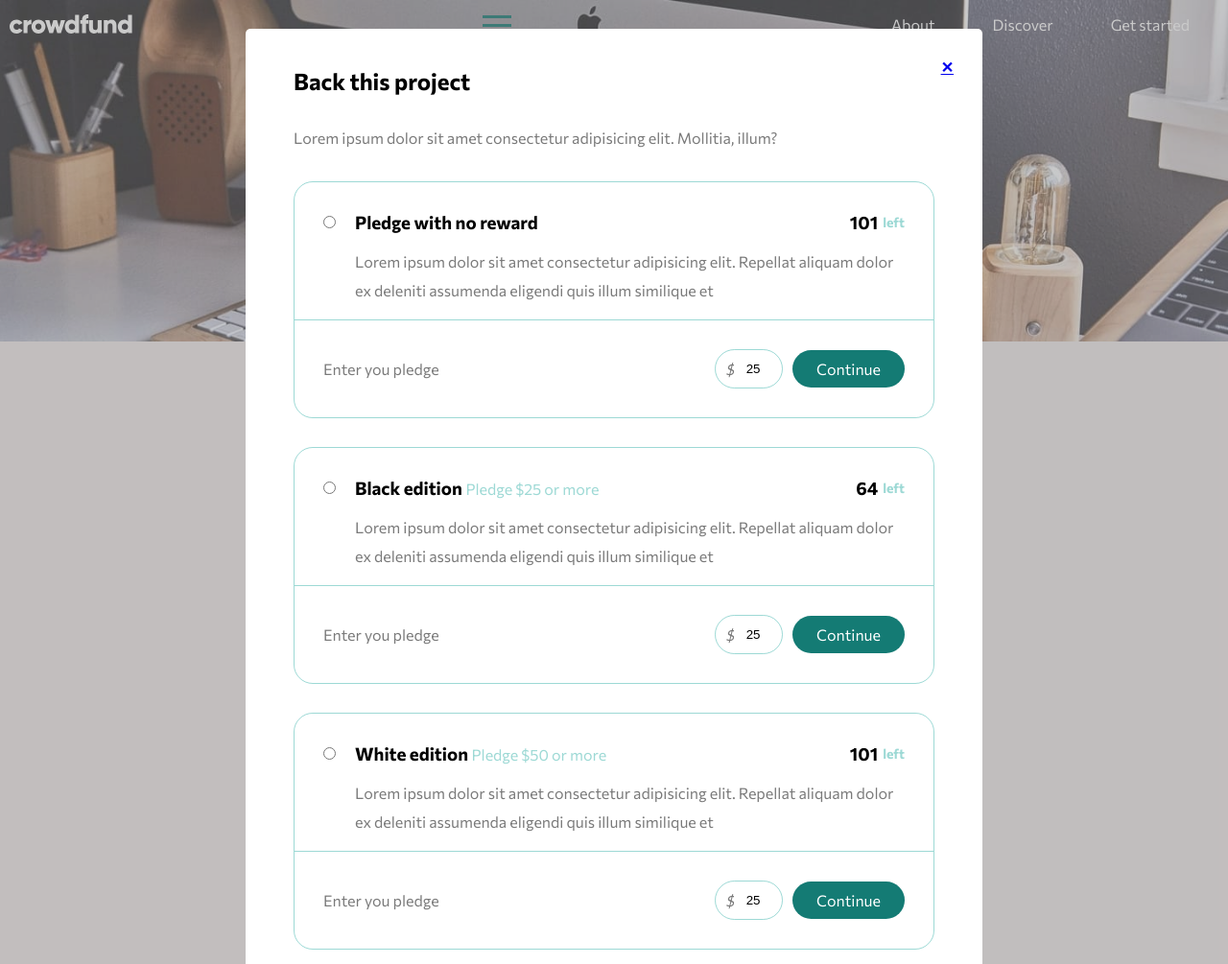
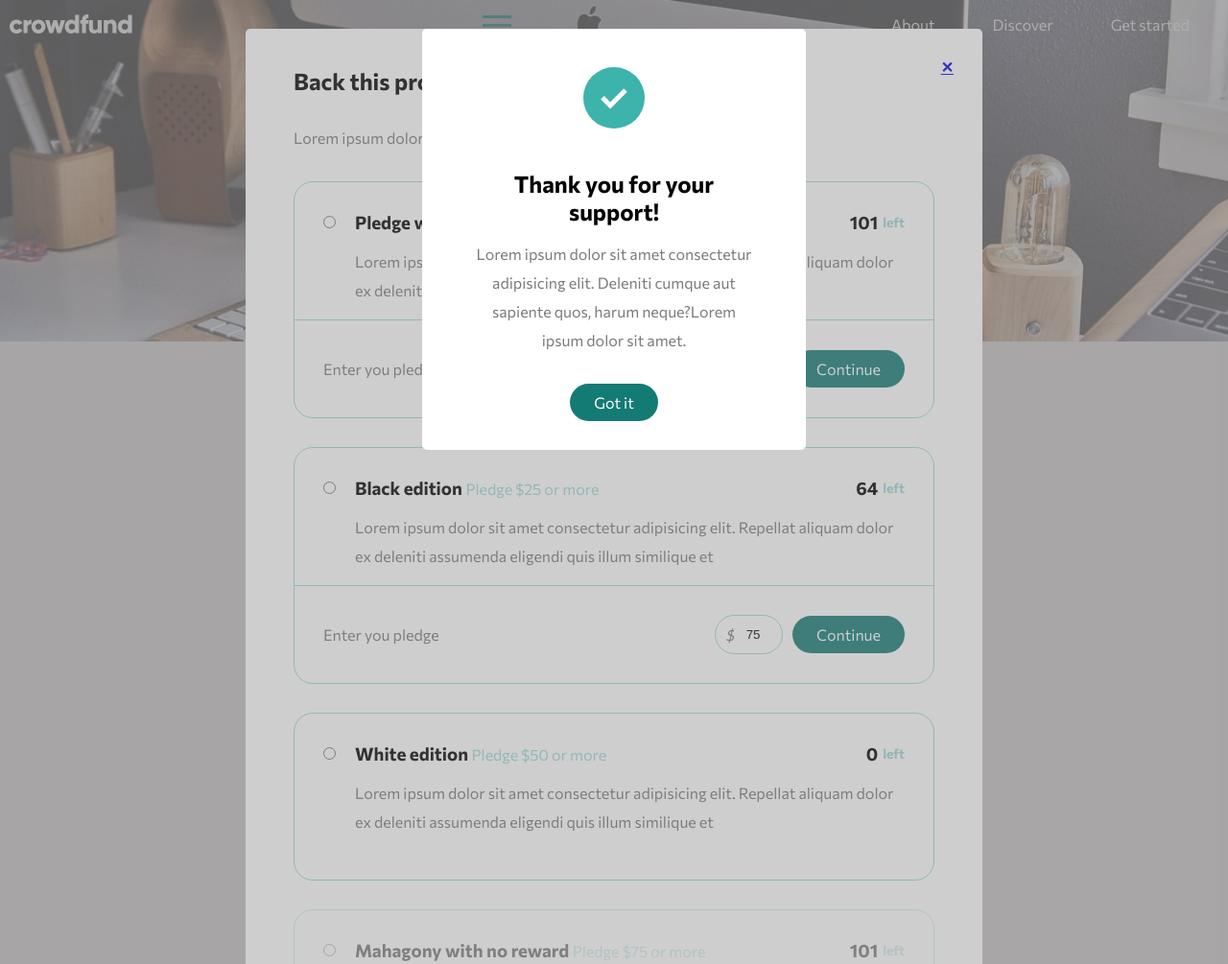
Before and after one commit to nivanovic7/crowdfundingFM, a website: page index.html in a window 1280 px wide. Shown: the top 1005 px of the page at 96% size. Drawn offline with Linux system fonts and the light colour scheme.

Commit message:
Added thanks modal

```diff
--- a/index.html
+++ b/index.html
@@ -72,7 +72,7 @@
             <span>Enter you pledge</span>
             <div class="btn--donate">
               <i>$</i>
-              <input min="25" value="25" type="number" id="amount" />
+              <input min="75" value="75" type="number" id="amount" />
             </div>
 
             <label for="amount"><a href="#" class="btn">Continue</a></label>
@@ -85,7 +85,7 @@
             <label for="white-edition">
               <h3 class="heading--tertiary u-margin-bottom-small">
                 White edition
-                <span>101</span>
+                <span>0</span>
               </h3>
               <p class="paragraph u-margin-bottom-small">
                 Lorem ipsum dolor sit amet consectetur adipisicing elit.
@@ -94,11 +94,11 @@
               </p>
             </label>
           </div>
-          <div class="modal__card--extension">
+          <div class="modal__card--extension hide">
             <span>Enter you pledge</span>
             <div class="btn--donate">
               <i>$</i>
-              <input min="25" value="25" type="number" id="amount" />
+              <input min="100" value="100" type="number" id="amount" />
             </div>
 
             <label for="amount"><a href="#" class="btn">Continue</a></label>
@@ -129,6 +129,24 @@
 
             <label for="amount"><a href="#" class="btn">Continue</a></label>
           </div>
+        </div>
+      </div>
+
+      <div class="modal__thanks">
+        <div class="message section">
+          <img
+            class="u-margin-bottom-medium"
+            src="./images/icon-check.svg"
+            alt="icon check"
+          />
+          <h2 class="heading--secondary u-margin-bottom-small">
+            Thank you for your support!
+          </h2>
+          <p class="paragraph u-margin-bottom-medium">
+            Lorem ipsum dolor sit amet consectetur adipisicing elit. Deleniti
+            cumque aut sapiente quos, harum neque?Lorem ipsum dolor sit amet.
+          </p>
+          <a href="#" class="btn">Got it</a>
         </div>
       </div>
     </div>
--- a/sass/components/_modal.scss
+++ b/sass/components/_modal.scss
@@ -122,4 +122,21 @@
       }
     }
   }
+
+  &__thanks {
+    position: absolute;
+    width: 100%;
+    height: 100%;
+    left: 0;
+    background-color: rgba(128, 128, 128, 0.39);
+
+    .message {
+      text-align: center;
+      max-width: 40rem;
+    }
+  }
 }
+
+.hide {
+  display: none;
+}
```
Also changed, not shown: css/style.css.
